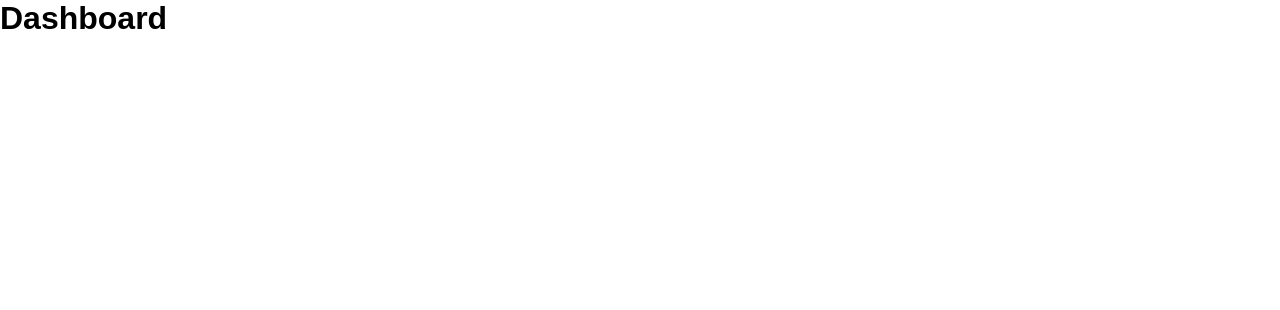
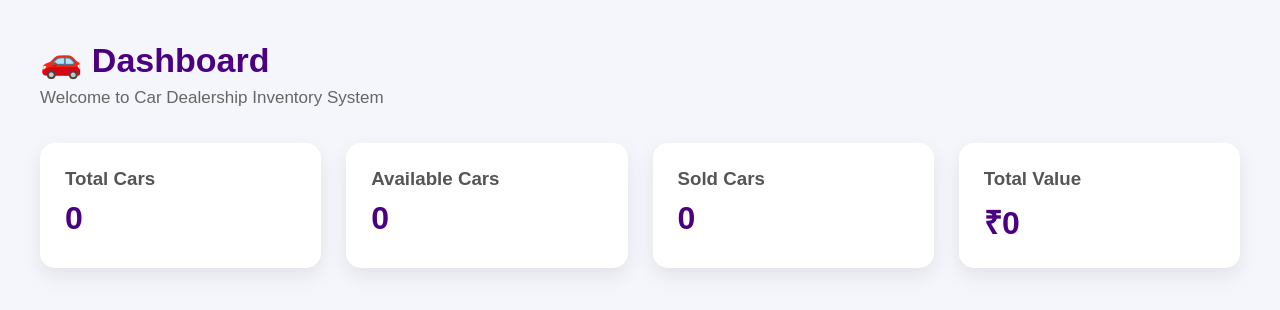
Before and after one commit to Tirth1507/car-dealership-inventory-system, a React app in the folder frontend/: page /dashboard in a window 1280 px wide. Shown: the top 310 px of the page. Built offline with nearby package versions, Linux system fonts and the light colour scheme; the HTML template or start-up script is replaced by a standard one.

Commit message:
feat(auth): implementing dashboard features

```diff
--- a/frontend/src/pages/Dashboard.jsx
+++ b/frontend/src/pages/Dashboard.jsx
@@ -1,5 +1,40 @@
+import "../styles/Dashboard.css";
+
 function Dashboard() {
-    return <h1>Dashboard</h1>;
+    return (
+        <div className="dashboard-container">
+
+            <div className="dashboard-header">
+                <h1>🚗 Dashboard</h1>
+                <p>Welcome to Car Dealership Inventory System</p>
+            </div>
+
+            <div className="cards">
+
+                <div className="card">
+                    <h3>Total Cars</h3>
+                    <h2>0</h2>
+                </div>
+
+                <div className="card">
+                    <h3>Available Cars</h3>
+                    <h2>0</h2>
+                </div>
+
+                <div className="card">
+                    <h3>Sold Cars</h3>
+                    <h2>0</h2>
+                </div>
+
+                <div className="card">
+                    <h3>Total Value</h3>
+                    <h2>₹0</h2>
+                </div>
+
+            </div>
+
+        </div>
+    );
 }
 
 export default Dashboard;
--- /dev/null
+++ b/frontend/src/styles/Dashboard.css
@@ -0,0 +1,48 @@
+.dashboard-container {
+    min-height: 100vh;
+    background: #f4f6fb;
+    padding: 40px;
+}
+
+.dashboard-header {
+    margin-bottom: 35px;
+}
+
+.dashboard-header h1 {
+    color: #4b0082;
+    font-size: 34px;
+    margin-bottom: 8px;
+}
+
+.dashboard-header p {
+    color: #666;
+    font-size: 17px;
+}
+
+.cards {
+    display: grid;
+    grid-template-columns: repeat(auto-fit, minmax(220px, 1fr));
+    gap: 25px;
+}
+
+.card {
+    background: white;
+    border-radius: 15px;
+    padding: 25px;
+    box-shadow: 0 8px 20px rgba(0,0,0,.08);
+    transition: .3s;
+}
+
+.card:hover {
+    transform: translateY(-5px);
+}
+
+.card h3 {
+    color: #555;
+    margin-bottom: 10px;
+}
+
+.card h2 {
+    color: #4b0082;
+    font-size: 32px;
+}
```
